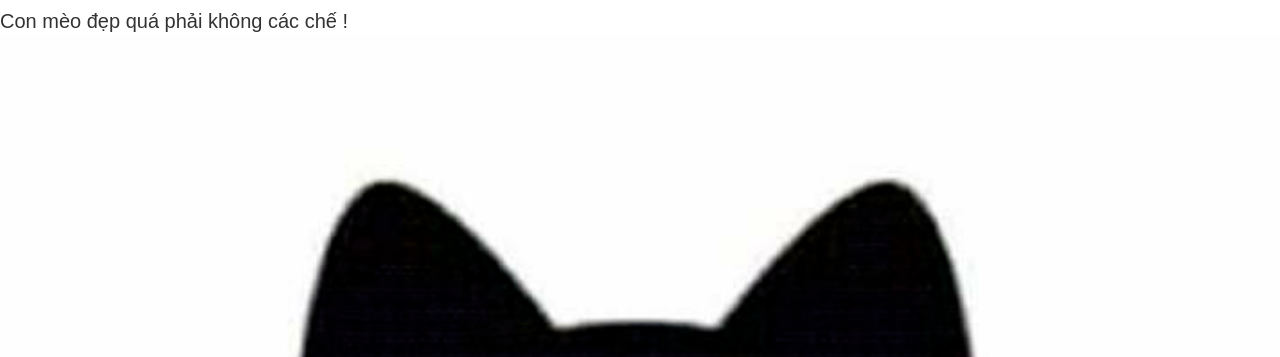
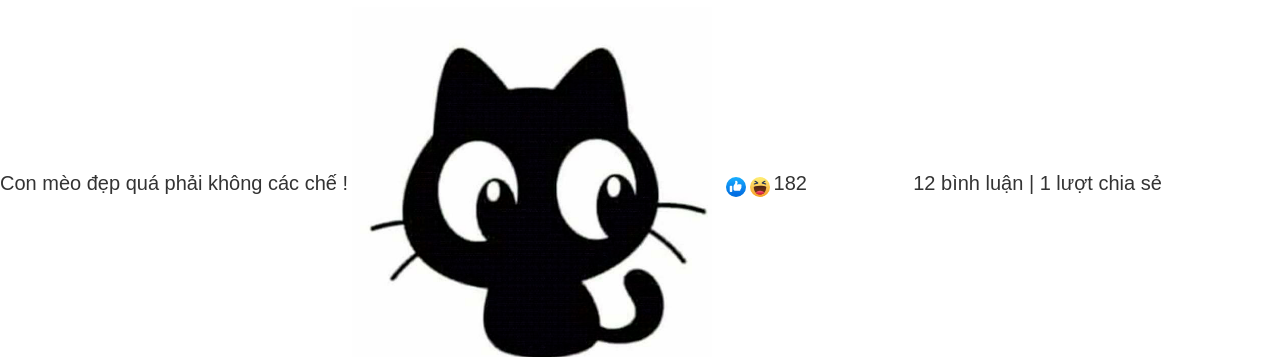
Before and after one commit to bachsykhang/facebook_clone, a plain HTML site: page index.html in a window 1280 px wide. Shown: the part 595-952 px from the top of the page. Drawn offline with Linux system fonts and the light colour scheme.

Commit message:
update like haha

```diff
--- a/assets/css/main.css
+++ b/assets/css/main.css
@@ -273,6 +273,18 @@ hr {
 }
 
 .baidang-down img {
-    height: 100%;
-    width: 100%;
+    max-width: 100%;
+    max-height: 360px;
 }
+
+.like_iconfb {
+    height: 20px;
+    width: 20px;
+}
+.like_iconfb-mg {
+    margin-left: 10px;
+}
+
+.baidang-down .cmt_baidang {
+    margin-left: 8%;
+}
--- a/index.html
+++ b/index.html
@@ -97,6 +97,11 @@
         <div class="baidang-down">
             <span>Con mèo đẹp quá phải không các chế !</span>
             <img src="./assets/img/meoden.png" alt="meoden">
+            <img class="like_iconfb like_iconfb-mg" src="./assets/img/like.svg" alt="">
+            <img class="like_iconfb" src="./assets/img/haha.svg" alt="">
+            <span>182</span>
+            <span class="cmt_baidang">12 bình luận | 1 lượt chia sẻ</span>
+            <hr>
         </div>
     </div>
 </body>
```
Also changed, not shown: assets/img/haha.svg (added), assets/img/like.svg (added).
